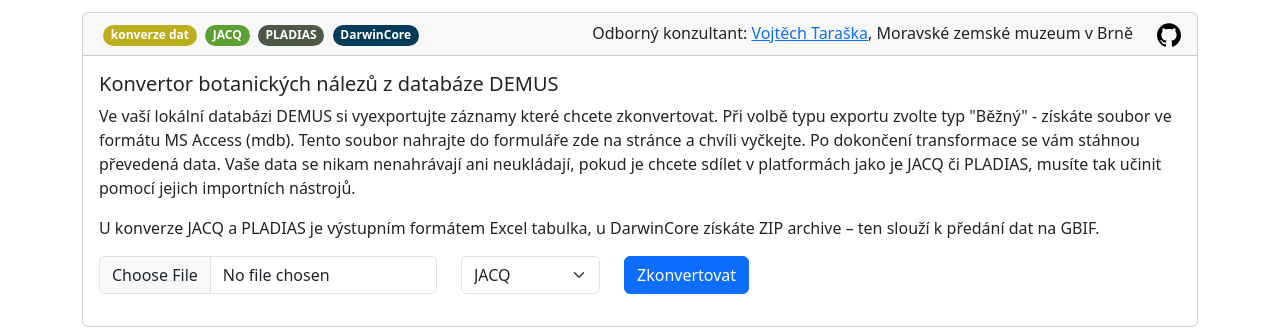
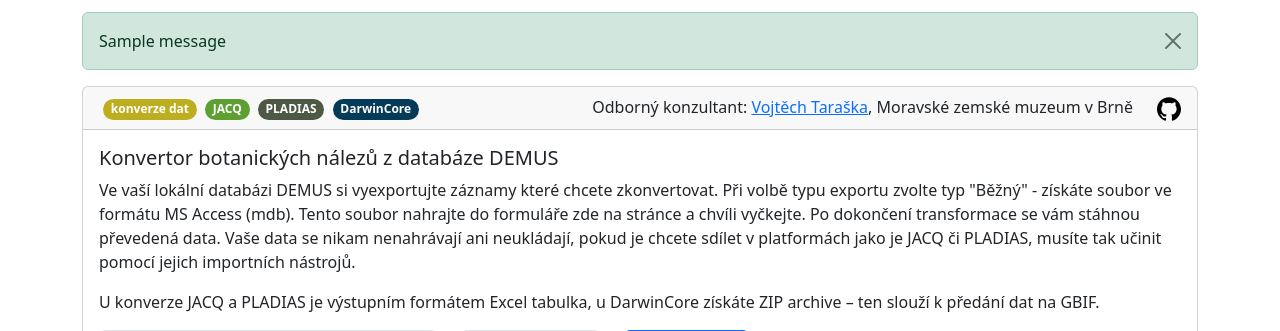
Before and after one commit to biodiversity-cz/tools.biodiversity.cz, a Flask app: page /herbarium/demusConvertor in a window 1280 px wide. Shown: the part 383-714 px from the top of the page. Run offline with Flask 3, Linux system fonts and the light colour scheme; one stand-in notice (Sample message) is shown; some libraries are stand-ins or nearby versions.

Commit message:
add flash messages

```diff
--- a/htdocs/config.py
+++ b/htdocs/config.py
@@ -1,4 +1,5 @@
 import os
+import secrets
 
 BASE_DIR = os.path.abspath(os.path.dirname(__file__))
 
@@ -8,3 +9,4 @@
 class Config:
     UPLOAD_FOLDER = UPLOAD_FOLDER
     RESULT_FOLDER = RESULT_FOLDER
+    SECRET_KEY = os.environ.get('SECRET_KEY') or secrets.token_hex(16)
--- a/htdocs/routes/herbarium.py
+++ b/htdocs/routes/herbarium.py
@@ -1,4 +1,4 @@
-from flask import Response, Flask, request, render_template, send_file, Blueprint, jsonify, current_app, url_for, redirect
+from flask import Response, Flask, request, render_template, send_file, Blueprint, jsonify, current_app, url_for, redirect, flash
 from demusexporter.process_file import process_uploaded_file as demus_process
 from museionexporter.process_file import process_uploaded_file as museion_process
 from slide_label_generator.process_file import process_uploaded_file as slide_label_process
@@ -40,6 +40,7 @@
             return send_file(output_path, as_attachment=True)
         except Exception as e:
             current_app.logger.exception("Chyba při zpracování souboru")
+            flash(f"Chyba při zpracování souboru: {str(e)}", "error")
             return redirect(request.url)
         finally:
             for path in (input_path, output_path):
@@ -79,6 +80,7 @@
             return send_file(output_path, as_attachment=True)
         except Exception as e:
             current_app.logger.exception("Chyba při zpracování souboru")
+            flash(f"Chyba při zpracování souboru: {str(e)}", "error")
             return redirect(request.url)
         finally:
             for path in (input_path, output_path):
@@ -131,6 +133,7 @@
             return send_file(output_path, as_attachment=True)
         except Exception as e:
             current_app.logger.exception("Chyba při zpracování souboru")
+            flash(f"Chyba při zpracování souboru: {str(e)}", "error")
             return redirect(request.url)
         finally:
             for path in (input_path, output_path):
--- a/htdocs/templates/base.html
+++ b/htdocs/templates/base.html
@@ -17,6 +17,20 @@
 </nav>
 <hr class="no-print">
 
+<!-- Flash messages -->
+<div class="container mt-3">
+    {% with messages = get_flashed_messages(with_categories=true) %}
+        {% if messages %}
+            {% for category, message in messages %}
+                <div class="alert alert-{{ 'danger' if category == 'error' else category }} alert-dismissible fade show" role="alert">
+                    {{ message }}
+                    <button type="button" class="btn-close" data-bs-dismiss="alert" aria-label="Close"></button>
+                </div>
+            {% endfor %}
+        {% endif %}
+    {% endwith %}
+</div>
+
 {% block content %}{% endblock %}
 
 {% block testimonials %}
```
